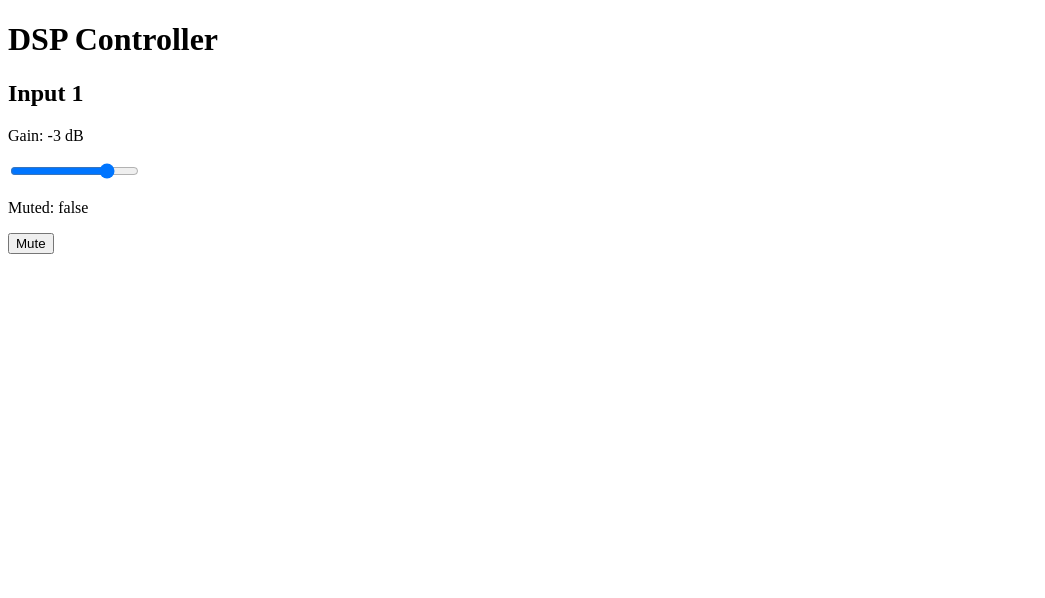
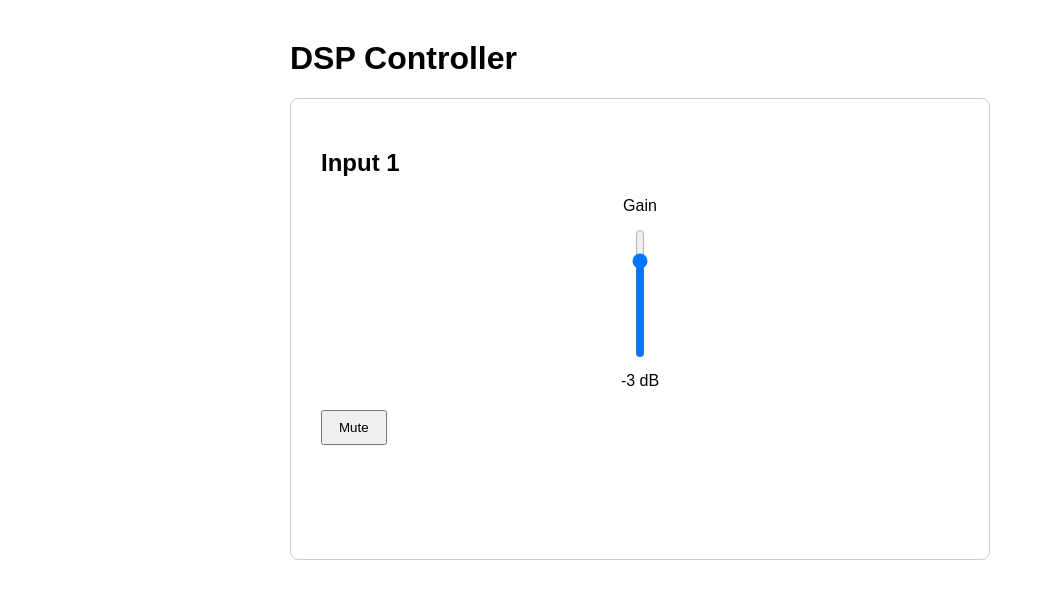
Before and after one commit to char4clarke/dsp-web-controller, an Angular app: page / in a window 1280 px wide. Shown: the top 598 px of the page, without its empty margins (0-1045 px from the left). Built offline with nearby package versions, Linux system fonts and the light colour scheme.

Commit message:
Add interactive gain and mute controls

```diff
--- a/src/app/app.html
+++ b/src/app/app.html
@@ -1,18 +1,26 @@
+<main>
   <h1>DSP Controller</h1>
 
+  <section class="channel">
     <h2>Input 1</h2>
 
-<p>Gain: {{ gain() }} dB</p>
+    <div class="control gain-control">
+      <label>Gain</label>
 
       <input
+        class="gain-slider"
         type="range"
         min="-60"
         max="12"
         [value]="gain()"
+        (input)="onGainChange($event)"
       >
 
-<p>Muted: {{ muted() }}</p>
+      <span>{{ gain() }} dB</span>
+    </div>
 
     <button (click)="toggleMute()">
       {{ muted() ? 'Unmute' : 'Mute' }}
     </button>
+  </section>
+</main>
--- a/src/app/app.scss
+++ b/src/app/app.scss
@@ -0,0 +1,40 @@
+main {
+  max-width: 700px;
+  margin: 40px auto;
+  font-family: Arial, sans-serif;
+}
+
+.control {
+  display: flex;
+  align-items: center;
+  gap: 16px;
+  margin-bottom: 20px;
+
+  input {
+    flex: 1;
+  }
+}
+
+button {
+  padding: 8px 16px;
+}
+
+.channel {
+  border: 1px solid #ccc;
+  border-radius: 8px;
+  padding: 30px;
+  min-height: 400px;
+}
+
+.gain-control {
+  display: flex;
+  flex-direction: column;
+  align-items: center;
+  gap: 12px;
+}
+
+.gain-slider {
+  writing-mode: vertical-lr;
+  direction: rtl;
+  height: 280px;
+}
--- a/src/app/app.ts
+++ b/src/app/app.ts
@@ -13,4 +13,9 @@ export class App {
   toggleMute() {
     this.muted.set(!this.muted());
   }
+
+  onGainChange(event: Event) {
+    const input = event.target as HTMLInputElement;
+    this.gain.set(Number(input.value));
+  }
 }
```
Lines whose indentation alone changed are shown as unchanged.
